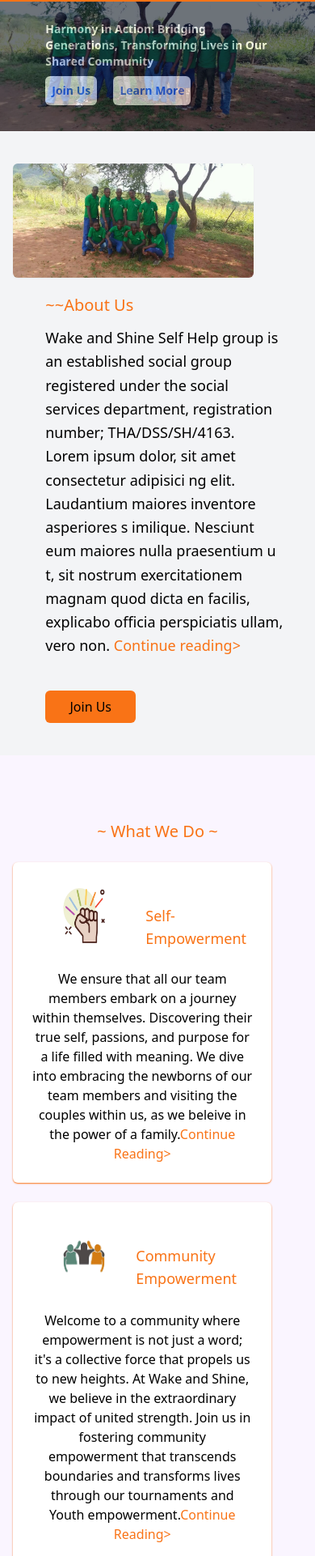
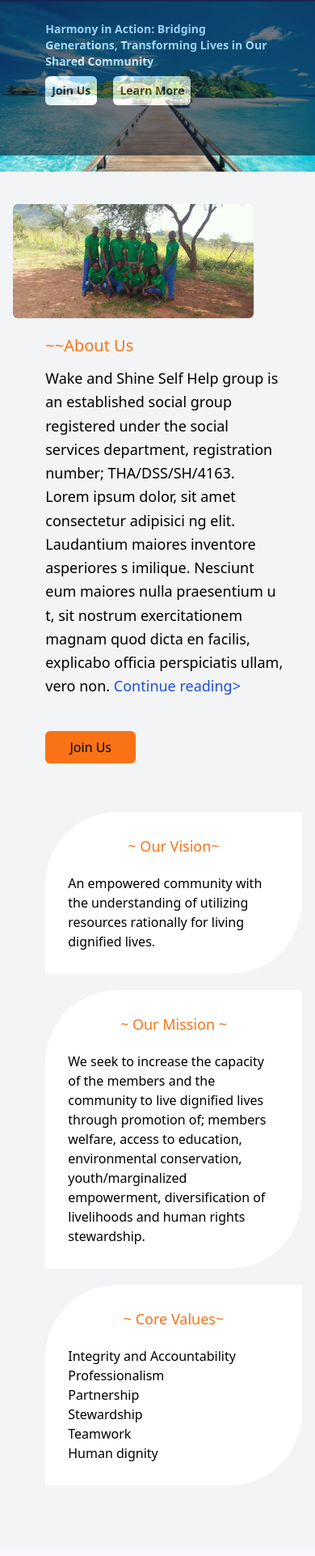
Before and after one commit to WilfredMutwiri/Wake-and-Shine, a website: page index.html in a window 390 px wide. Shown: the part 78-2000 px from the top of the page at 81% size. Drawn offline with Linux system fonts and the light colour scheme.

Commit message:
add more about info

```diff
--- a/index.html
+++ b/index.html
@@ -9,7 +9,7 @@
 </head>
 <body style="scroll-behavior:smooth;">
     <header><!--header section-->
-        <div class="w-full bg-orange-500 h-20 relative z-10">
+        <div class="w-full bg-blue-950 h-20 relative z-10">
             <div class="flex w-11/12 m-auto p-1 relative">
                 <div>
                     <img class="w-16 rounded-full m-1" src="public/images/PROPOSED 2E.webp" alt="logo">
@@ -33,8 +33,8 @@
     </header>
     <main>
         <section><!--homeSection-->
-            <div class=" w-auto md:w-full bg-no-repeat bg-contain md:bg-cover" style="background-image: url(public/images/81251313_2562565540654881_284446475604197376_o\ -\ Copy.webp); height: 500px;">
-                <div class="inset-0 bg-gray-900 opacity-60 h-[160px] md:h-[500px]">
+            <div class=" w-auto md:w-full bg-no-repeat bg-contain md:bg-cover" style="background-image: url(public/images/WhatsApp\ Image\ 2023-11-21\ at\ 12.29.27\ PM\ \(1\).webp); height: 550px;">
+                <div class="inset-0 bg-gray-900 opacity-60 h-[190px] md:h-[550px]">
                     <div class=" mt-20 md:mt-0 absolute inset-0 items-center justify-center">
                         <div class="m-auto w-11/12 md:w-8/12 pt-6 md:pt-60 p-10 font-sans">
                             <div class="text-sm md:text-3xl text-white font-bold justify-center" id="text-container">
@@ -42,8 +42,8 @@
                                 </div>
                                 <div class="mt-2 md:mt-10 flex justify-normal md:justify-center w-60 md:w-full">
                                     <div class="h-auto">
-                                        <button class="w-auto md:w-40 md p-2 md:p-4 bg-white opacity-100 rounded-md text-blue-600 font-bold text-sm md:text-lg hover:text-red-600"><a href="#">Join Us</a></button>
-                                        <button class="ml-4 w-auto md:w-40 md p-2 md:p-4 bg-white rounded-md text-blue-600 font-bold text-sm md:text-lg  hover:text-red-600""><a href="#">Learn More</a></button>
+                                        <button class="w-auto md:w-40 md p-2 md:p-4 bg-white opacity-100 rounded-md text-black font-bold text-sm md:text-lg hover:text-red-600"><a href="#">Join Us</a></button>
+                                        <button class="ml-4 w-auto md:w-40 md p-2 md:p-4 bg-white rounded-md text-black font-bold text-sm md:text-lg  hover:text-red-600""><a href="#">Learn More</a></button>
                                     </div>
                         </div>
                     </div>
@@ -52,8 +52,7 @@
             </div>
         </section>
         <section><!--about section-->
-
-            <div class="-mt-[340px] md:-mt-0 w-full pt-10 md:pt-20 pb-10 bg-gray-100" id="about">
+            <div class="-mt-[340px] md:-mt-0 w-full pt-10 md:pt-44 pb-10 bg-gray-100" id="about">
                 <div id="reveal">
                     <div class="w-11/12 m-auto block md:flex justify-between">
                         <div class="w-10/12">
@@ -71,9 +70,39 @@
                                 imilique. Nesciunt eum maiores nulla praesentium u
                                 t, sit nostrum exercitationem magnam quod dicta en
                                  facilis, explicabo officia perspiciatis ullam, vero non.
-                                 <a class="text-orange-500" href="#">Continue reading></a>
+                                 <a class="text-blue-700" href="#">Continue reading></a>
                             </p>
                             <button class="bg-orange-500 p-2 w-28 mt-10 rounded-md text-black hover:text-white hover:bg-red-600">Join Us</button>
+                        </div>
+                    </div>
+                    <div class="w-11/12 m-auto block md:grid grid-cols-3 pt-10 pb-10">
+                        <div class="abtHolder" style="border-bottom-right-radius:90px;border-top-left-radius:90px;transition: all ease 1s;transform: scale(2px);">
+                            <h2 class="abtH2">~ Our Vision~</h2>
+                            <p>
+                                An empowered community with the understanding of utilizing resources rationally for living dignified lives.
+                            </p>
+                        </div>
+                        <div class="abtHolder" style="border-bottom-right-radius:90px;border-top-left-radius:90px;transition: all ease 1s;transform: scale(2px);">
+                            <h2 class="abtH2">~ Our Mission ~</h2>
+                            <p>
+                                We seek to increase the capacity of the members and the community to
+                                live dignified lives through promotion of; members welfare, access to education,
+                                environmental conservation, youth/marginalized empowerment,
+                                diversification of livelihoods and human rights stewardship.
+                            </p>
+                        </div>
+                        <div class="abtHolder" style="border-bottom-right-radius:90px;border-top-left-radius:90px;transition: all ease 1s;transform: scale(2px);">
+                            <h2 class="abtH2">~ Core Values~</h2>
+                            <p>
+                                <ul>
+                                    <li>Integrity and Accountability</li>
+                                    <li>Professionalism</li>
+                                    <li>Partnership</li>
+                                    <li>Stewardship</li>
+                                    <li>Teamwork</li>
+                                    <li>Human dignity</li>
+                                </ul>
+                            </p>
                         </div>
                     </div>
                 </div>
@@ -83,7 +112,7 @@
             <div class="pt-20 bg-purple-50 w-full pb-20 reveal" id="services">
                 <h2 class="text-center text-orange-500 text-xl pb-6">~ What We Do ~</h2>
                 <div class="w-11/12 m-auto block md:flex">
-                    <div class="serviceHolder" style="transition: all 1s ease-in-out; transform: scale(2px);">
+                    <div class="serviceHolder" style="transition: all 1s ease-in-out; transform: scale(2px);border-bottom-right-radius:80px;">
                         <div class="flex p-3">
                             <img class="w-32 rounded-full" src="public/images/30ca88d3359211348da8c7d43ab2bf92-removebg-preview.webp">
                             <h3 class="text-orange-500 pt-7 text-lg pl-3">Self-Empowerment</h3>
@@ -92,10 +121,10 @@
                             We ensure that all our team members embark on a journey within themselves.
                             Discovering their true self, passions, and purpose for a life filled
                             with meaning. We dive into embracing the newborns of our team members and visiting
-                            the couples within us, as we beleive in the power of a family.<a class="text-orange-500" href="#">Continue Reading></a>
+                            the couples within us, as we beleive in the power of a family.<a class="text-blue-700" href="#">Continue Reading></a>
                         </p>
                     </div>
-                    <div class="serviceHolder" style="transition: all 1s ease-in-out; transform: scale(2px);">
+                    <div class="serviceHolder" style="transition: all 1s ease-in-out; transform: scale(2px);border-bottom-right-radius:80px;">
                         <div class="flex p-3">
                             <img class="w-32 rounded-full" src="public/images/8fba4f5365636c4144b60a598e78e9f4-removebg-preview.webp">
                             <h3 class="text-orange-500 pt-7 text-lg">Community Empowerment</h3>
@@ -106,10 +135,10 @@
                             new heights. At Wake and Shine, we believe in the
                             extraordinary impact of united strength. Join us in fostering
                             community empowerment that transcends boundaries and transforms lives through our tournaments and Youth
-                            empowerment.<a class="text-orange-500" href="#">Continue Reading></a>
+                            empowerment.<a class="text-blue-700" href="#">Continue Reading></a>
                         </p>
                     </div>
-                    <div class="serviceHolder" style="transition: all 1s ease-in-out; transform: scale(2px);">
+                    <div class="serviceHolder" style="transition: all 1s ease-in-out; transform: scale(2px);border-bottom-right-radius:80px;">
                         <div  class="flex p-3">
                             <img class="w-28 rounded-full"  src="public/images/cba637b67b68bfc4b88016740d8d4c6f-removebg-preview.webp">
                             <h3 class="text-orange-500 pt-7 text-lg">Finance And Investment</h3>
@@ -118,7 +147,7 @@
                             Welcome to Wake and Shine finance hub, where we demystify finance
                             and unlock the doors to wealth creation. Dive into a world of smart decisions,
                             strategic investments, and financial empowerment.We base our focus on Table banking,
-                            Poutry projects...<a class="text-orange-500" href="#">Continue Reading></a>
+                            Poutry projects...<a class="text-blue-700" href="#">Continue Reading></a>
                         </p>
                     </div>
                 </div>
--- a/src/script.js
+++ b/src/script.js
@@ -13,7 +13,7 @@ menuIcon.addEventListener("click",()=>{
 });
 // home text changer
 document.addEventListener('DOMContentLoaded', function () {
-    const texts = ['Unleash the Possible: Join Our Journey in Community Empowerment and Youth Advancement!','Harmony in Action: Bridging Generations, Transforming Lives in Our Shared Community','Building Bridges, Breaking Barriers: Unleashing the Potential of Every Youth in Our Community','Igniting Change, Inspiring Futures: A Community Hub for Youth Empowerment and Growth','Empowering Tomorrow: Building Stronger Communities, Transforming Young Lives.'];
+    const texts = ['Unleash the Possible: Join Our Journey in Community Empowerment and Youth Advancement!','Harmony in Action: Bridging Generations, Transforming Lives in Our Shared Community','An empowered community with the understanding of utilizing resources rationally for living dignified lives.','Igniting Change, Inspiring Futures: A Community Hub for Youth Empowerment and Growth','Empowering Tomorrow: Building Stronger Communities, Transforming Young Lives.'];
     let currentIndex = 0;
     const textContainer = document.getElementById('text-container');
     function updateText() {
--- a/src/style.css
+++ b/src/style.css
@@ -3,14 +3,20 @@
 @tailwind utilities;
 
 .navItem{
-    @apply p-2 md:p-3 ml-1 md:ml-3 mr-1 md:mr-3 hover:text-orange-500 md:hover:text-white
+    @apply p-2 md:p-3 ml-1 md:ml-3 mr-1 md:mr-3 hover:text-orange-500 md:hover:text-orange-500
 }
 .navHolder{
-    @apply block shadow-orange-600 shadow-md rounded-md md:rounded-none md:shadow-none text-white bg-black absolute md:relative mt-4 md:mt-0 md:text-black md:flex md:bg-orange-500 w-auto
+    @apply block shadow-orange-600 shadow-md rounded-md md:rounded-none md:shadow-none text-white bg-black absolute md:relative mt-4 md:mt-0 md:text-white md:flex md:bg-blue-950 w-auto
 }
 #menuBar{
     @apply invisible md:visible
 }
 .serviceHolder{
-    @apply bg-white rounded-md shadow-sm shadow-orange-500 p-3 w-80 mr-7 text-black hover:text-white hover:bg-black mb-6 md:mb-0
+    @apply bg-white rounded-md shadow-md p-3 w-80 mr-7 text-black hover:text-white hover:bg-black mb-6 md:mb-0
 }
+.abtHolder{
+    @apply bg-white hover:bg-black text-black hover:text-white ml-10 p-7 mt-5 md:mt-0
+}
+.abtH2{
+    @apply text-center text-orange-500 text-lg pb-5
+}
```
Also changed, not shown: public/images/WhatsApp Image 2023-11-21 at 12.29.27 PM (1).webp (added), public/style.css.
